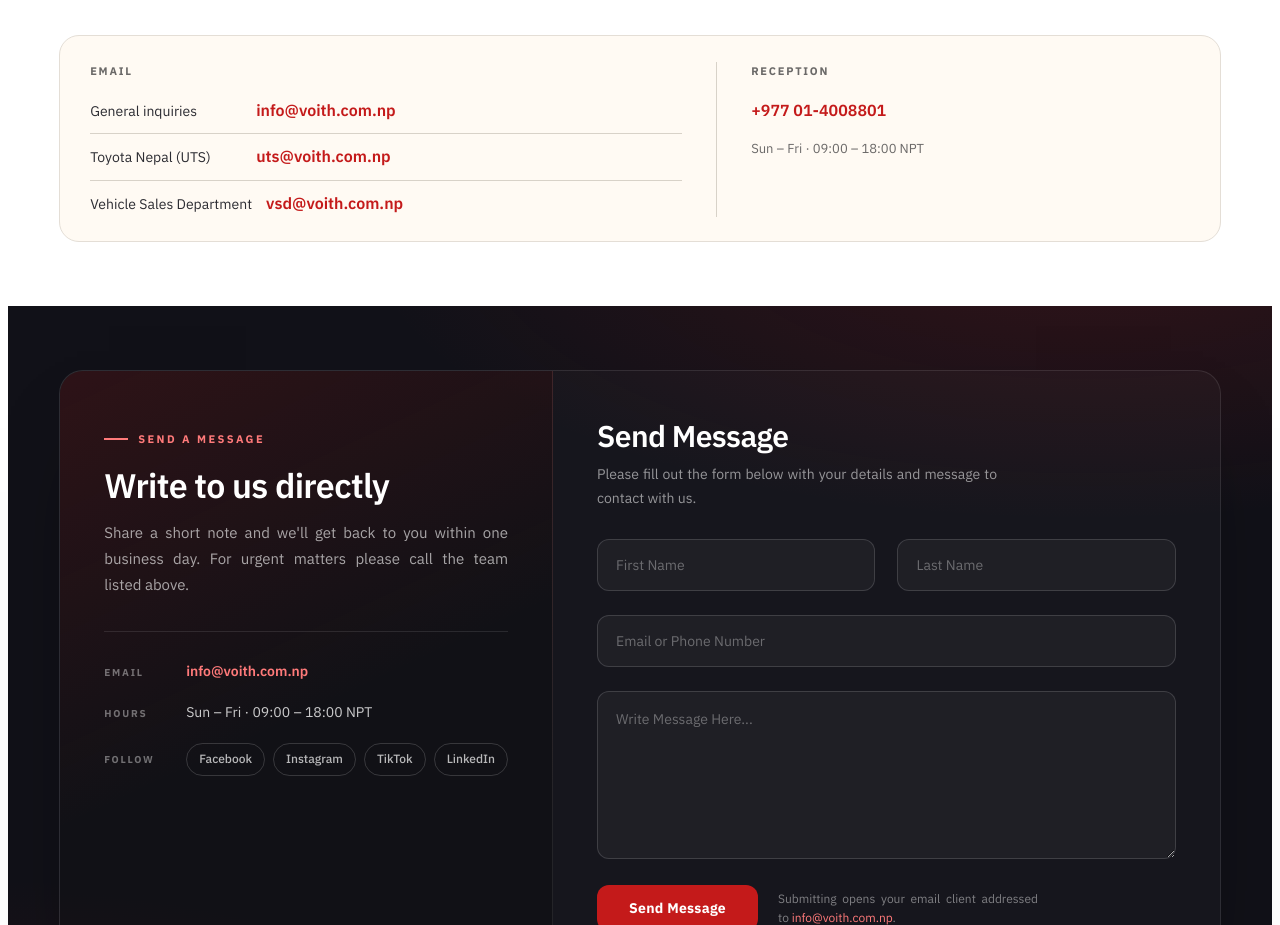
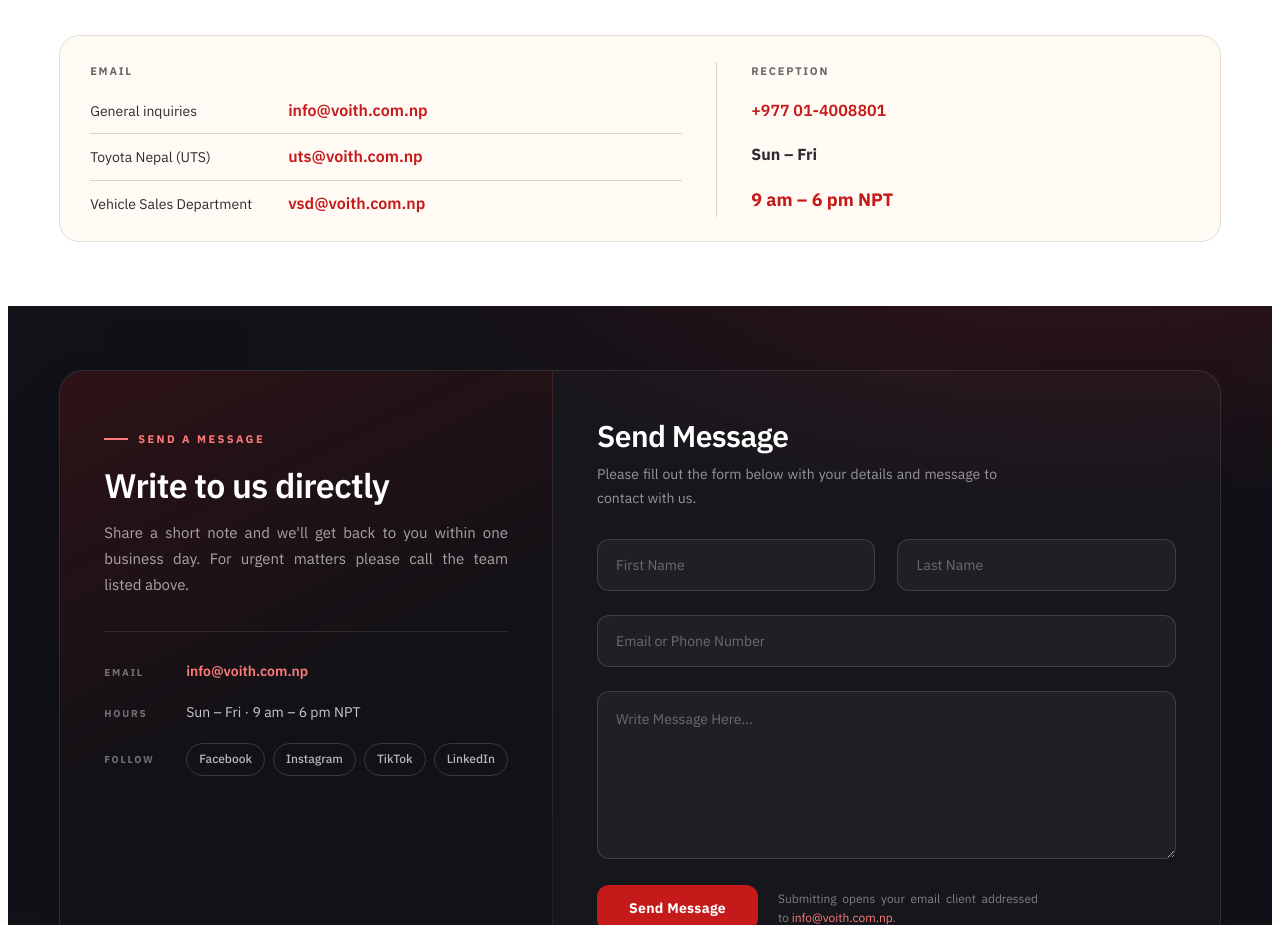
Before and after one commit to VaidyaMobilityPvtLtd/voith-website, a Next.js app: page /contact in a window 1280 px wide. Shown: the part 907-1832 px from the top of the page. Built offline with nearby package versions, Linux system fonts and the light colour scheme.

Commit message:
conact page layout

```diff
--- a/src/components/pages/ContactPageView.tsx
+++ b/src/components/pages/ContactPageView.tsx
@@ -66,7 +66,14 @@ export default function ContactPageView() {
                   </li>
                 ))}
               </ul>
-              <p className="contact-desk-hours">{contactDirect.hours}</p>
+              <p className="contact-desk-hours">
+                <span className="contact-desk-hours-days">
+                  {contactDirect.hoursDays}
+                </span>
+                <span className="contact-desk-hours-time">
+                  {contactDirect.hoursTime}
+                </span>
+              </p>
             </div>
           </div>
         </article>
@@ -93,7 +100,7 @@ export default function ContactPageView() {
               <li>
                 <span>Hours</span>
                 <span className="contact-quick-val">
-                  Sun – Fri · 09:00 – 18:00 NPT
+                  Sun – Fri · 9 am – 6 pm NPT
                 </span>
               </li>
               <li>
--- a/src/data/contact.ts
+++ b/src/data/contact.ts
@@ -19,7 +19,9 @@ export const contactDirect = {
     { label: "Vehicle Sales Department", address: "vsd@voith.com.np" },
   ] as ContactEmail[],
   phones: [{ label: "Reception", number: "+977 01-4008801" }] as ContactPhone[],
-  hours: "Sun – Fri · 09:00 – 18:00 NPT",
+  /** Reception hours, rendered on two lines: days above, times below. */
+  hoursDays: "Sun – Fri",
+  hoursTime: "9 am – 6 pm NPT",
 };
 
 export type ContactOffice = {
--- a/src/data/shared.ts
+++ b/src/data/shared.ts
@@ -172,7 +172,10 @@ export const footerSocial = [
   { label: "Facebook", href: "https://www.facebook.com/" },
   { label: "Instagram", href: "https://www.instagram.com/" },
   { label: "TikTok", href: "https://www.tiktok.com/" },
-  { label: "LinkedIn", href: "https://www.linkedin.com/" },
+  {
+    label: "LinkedIn",
+    href: "https://www.linkedin.com/company/vaidya-s-organization-of-industries-trading-houses/",
+  },
 ] as const;
 
 export const footerContact = {
```
Also changed, not shown: src/app/globals.css.
